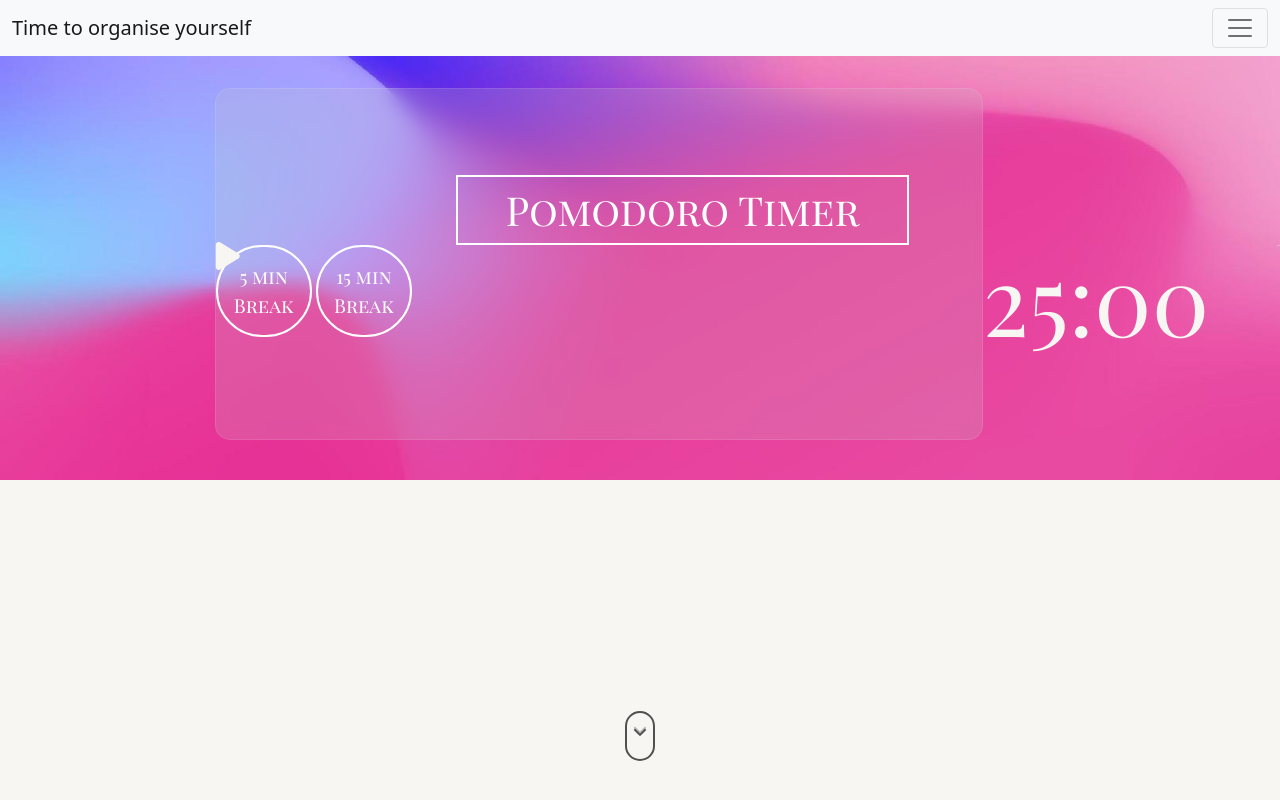
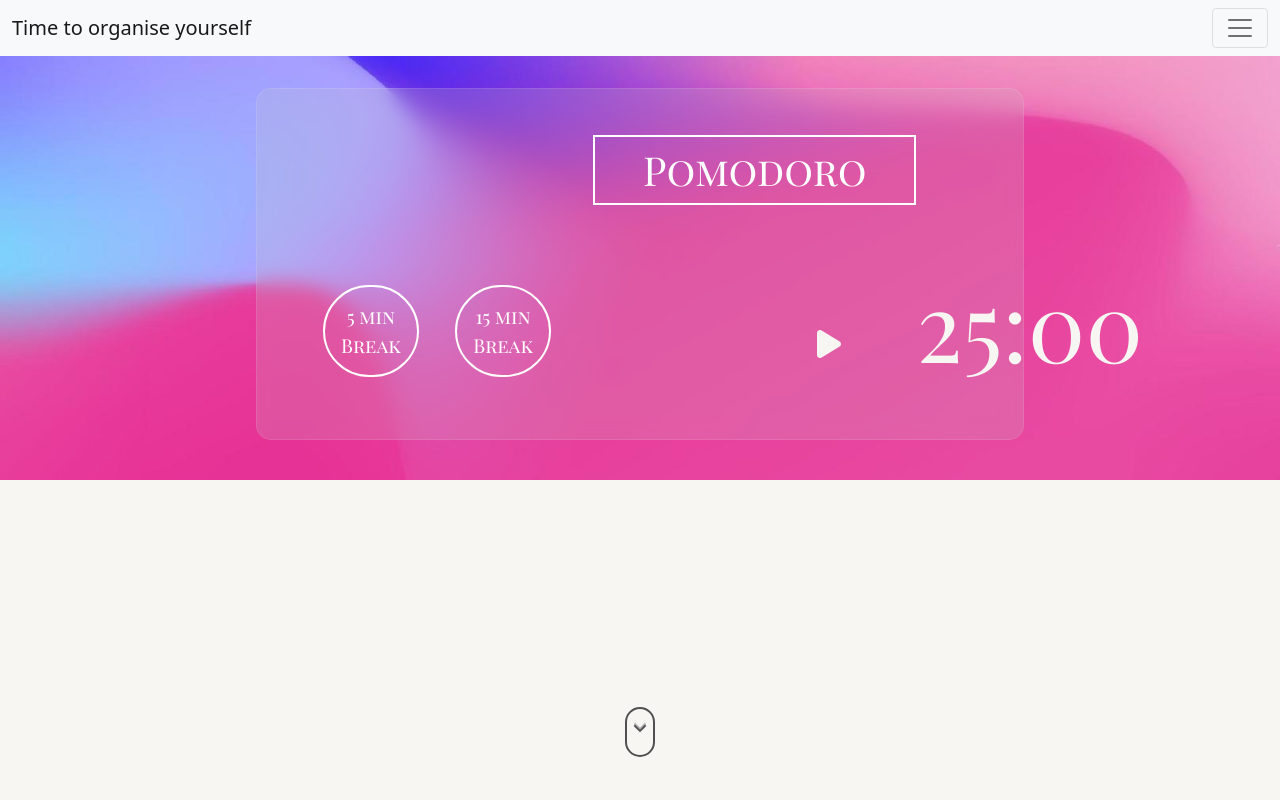
Before and after one commit to AureliaHt/to-do-list, a plain HTML site: page index.html in a window 1280 px wide. Shown: the top 800 px of the page. Drawn offline with nearby package versions, Linux system fonts and the light colour scheme.

Commit message:
création d'une grille pour l'esthétique du timeur pomodoro, responsivité à continuer

```diff
--- a/index.html
+++ b/index.html
@@ -16,6 +16,8 @@
   </head>
 
 <body>
+  <div class="main_wrapper">
+
     <nav class="navbar navbar-light bg-light fixed-top" style="background-color: F7F6F3;">
         <div class="container-fluid">
             <a class="navbar-brand" href="#">Time to organise yourself</a>
@@ -30,28 +32,6 @@
                         aria-label="Close"></button>
                 </div>
                 <div class="offcanvas-body">
-                    <ul class="navbar-nav justify-content-end flex-grow-1 pe-3">
-                        <li class="nav-item">
-                            <a class="nav-link active" aria-current="page" href="#">Home</a>
-                        </li>
-                        <li class="nav-item">
-                            <a class="nav-link" href="#">Link</a>
-                        </li>
-                        <li class="nav-item dropdown">
-                            <a class="nav-link dropdown-toggle" href="#" id="offcanvasNavbarDropdown" role="button"
-                                data-bs-toggle="dropdown" aria-expanded="false">
-                                Dropdown
-                            </a>
-                            <ul class="dropdown-menu" aria-labelledby="offcanvasNavbarDropdown">
-                                <li><a class="dropdown-item" href="#">Action</a></li>
-                                <li><a class="dropdown-item" href="#">Another action</a></li>
-                                <li>
-                                    <hr class="dropdown-divider">
-                                </li>
-                                <li><a class="dropdown-item" href="#">Something else here</a></li>
-                            </ul>
-                        </li>
-                    </ul>
                 </div>
             </div>
         </div>
@@ -67,7 +47,7 @@
               id="pomodoroButton"
               data-mode="pomodoro"
             >
-              Pomodoro Timer
+              Pomodoro
             </button>
             <button
               class="modeSelector__Button"
@@ -84,6 +64,7 @@
               15 min Break
             </button>
           </div>
+          <h2 class="timer" id="timer" data-mode="pomodoro">25:00</h2>
           <div class="timerControl">
             <!-- <i class="fa fa-refresh" id="restart" aria-hidden="true"></i> -->
             <i
@@ -96,7 +77,6 @@
             <!-- <i class="fa fa-stop" aria-hidden="true"></i> -->
           </div>
         </div>
-        <h2 class="timer" id="timer" data-mode="pomodoro">25:00</h2>
       </div>
     </div>
   </header>
@@ -106,6 +86,7 @@
       <div class="scroll_down"></div>
     </a>
   </section>
+  </div>
 
   <main>
     <div id="todo_list">
--- a/style.css
+++ b/style.css
@@ -8,10 +8,19 @@ body {
     scroll-behavior: smooth;
 }
 
+.main_wrapper{
+    display: grid;
+    grid-template-columns: 1fr 1.5fr 1.5fr 1.5fr 1fr;
+    grid-template-rows: 0.32fr 0.2fr 0.69fr 0.69fr 0.69fr 0.2fr 3fr;
+    position: relative;
+}
+
 .main_background {
-    position: relative;
+    position: absolute;
     display: flex;
     justify-content: center;
+    grid-column: 1/7;
+    grid-row: 2/5;
     width: 100%;
     height: 30rem;
     overflow: hidden;
@@ -20,13 +29,14 @@ body {
 }
 
 .main_glass_effect {
+    grid-column: 2/5;
+    grid-row: 3/6;
     display: flex;
-    justify-content: center;
-    flex-direction: column;
+    align-items: center;
+    align-content: space-evenly;
     width: 60%;
     height: 22rem;
     margin-top: 5.5rem;
-    margin-left: 10rem;
     background: #f7f6f3;
     background-color: rgba(200, 200, 200, 0.2);
     border: 1px solid rgba(255, 255, 255, 0.1);
@@ -36,6 +46,8 @@ body {
 
 
 #pomodoroButton {
+    grid-column: 3;
+    grid-row: 3;
     position: relative;
     background: transparent;
     border: 0;
@@ -43,8 +55,8 @@ body {
     color: #ffffff;
     font-weight: 500;
     font-size: 2.5rem;
-    margin-top: -1rem;
-    margin-left: 15rem;
+    margin-left: 25rem;
+    margin-bottom: 5rem;
     padding: 5px 50px;
     transition: all .25s;
 }
@@ -66,15 +78,19 @@ body {
 }
 
 .timer{
+    grid-column: 3;
+    grid-row: 5;
     font-family: 'Playfair Display SC', serif;
     color: #F7F6F3;
-    margin-top: 15rem;
-    margin-right: 1rem;
+    margin-top: 8rem;
+    margin-right: 5rem;
     font-weight: 500;
     font-size: 6rem;
 }
 
 #shortButton {
+    grid-column: 2;
+    grid-row: 4;
     position: relative;
     color: #ffffff;
     background: transparent;
@@ -84,6 +100,8 @@ body {
     border: 2px solid #ffffff;
     border-radius: 50px;
     padding: 15px;
+    margin-left: 4rem;
+    margin-bottom: 1rem;
     width: 6rem;
     overflow: hidden;
     z-index: 0;
@@ -106,6 +124,8 @@ body {
 }
 
 #longButton {
+    grid-column: 4;
+    grid-row: 4;
     position: relative;
     color: #ffffff;
     background: transparent;
@@ -115,6 +135,7 @@ body {
     border: 2px solid #ffffff;
     border-radius: 50px;
     padding: 15px;
+    margin-left: 2rem;
     width: 6rem;
     overflow: hidden;
     z-index: 0;
@@ -137,13 +158,18 @@ body {
 }
 
 .timerControl {
+    grid-column: 3;
+    grid-row: 5;
     position: absolute;
     color: #F7F6F3;
     font-size: 2rem;
-    margin-top: -1rem;
+    margin-left: 35rem;
+    margin-top: 10rem;
 }
 
 section{
+    grid-column: 1/6;
+    grid-row: 7;
     display: flex;
     align-items: center;
     justify-content: center;
@@ -216,3 +242,39 @@ section{
     border-radius: 15px;
     backdrop-filter: blur(9px);
 }
+
+@media only screen and (max-width: 1630px){
+    #pomodoroButton{
+        grid-column: 3;
+        grid-row: 3;
+        position: relative;
+        background: transparent;
+        border: 0;
+        font-weight: 500;
+        font-size: 2.5rem;
+        margin-left: 21rem;
+        margin-bottom: 5rem;
+        padding: 5px 50px;
+        transition: all .25s;
+    }
+    .timer{
+        grid-column: 3;
+        grid-row: 5;
+        margin-top: 8rem;
+        margin-right: 8%;
+        font-weight: 450;
+        font-size: 6rem;
+    }
+    #shortButton {
+        grid-column: 2;
+        grid-row: 4;
+        margin-left: 10%;
+        margin-bottom: 1rem;
+    }
+    #longButton {
+        grid-column: 4;
+        grid-row: 4;
+        margin-left: 2rem;
+        width: 6rem;
+    }
+}
```
